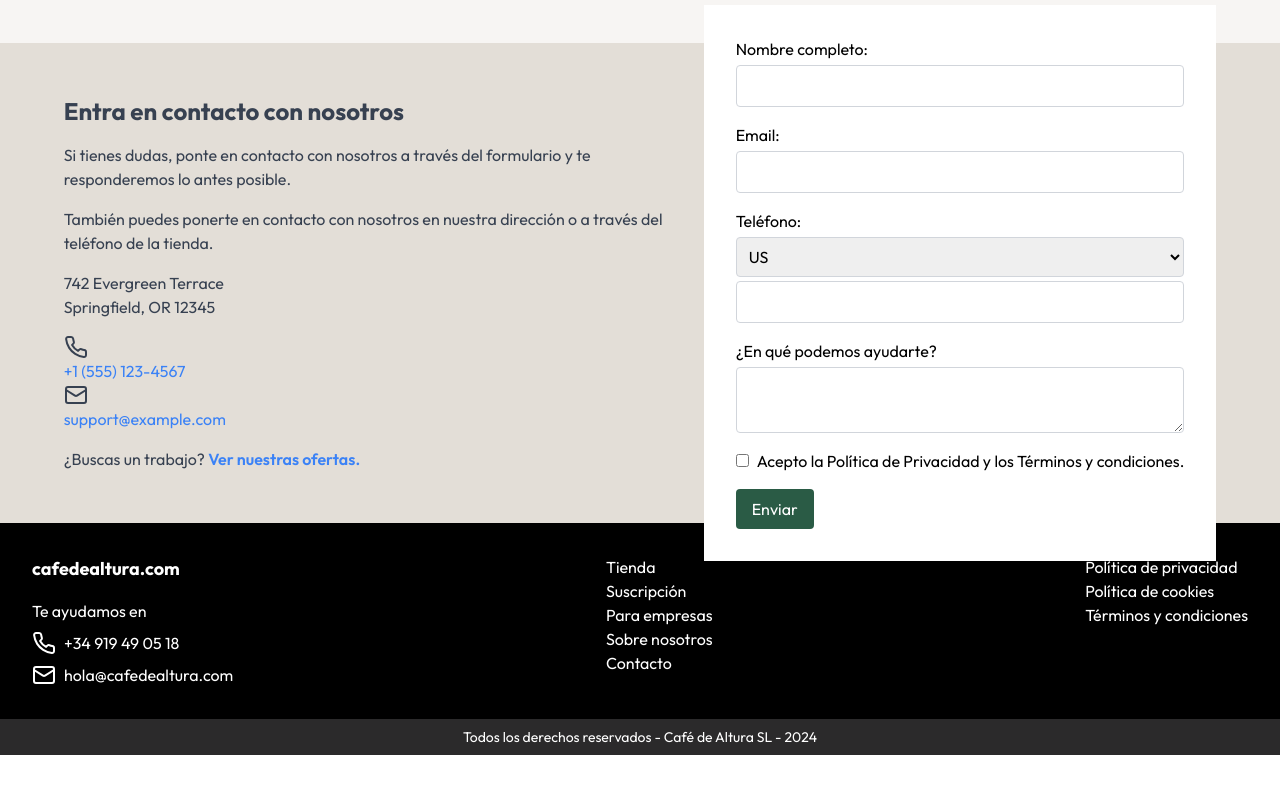
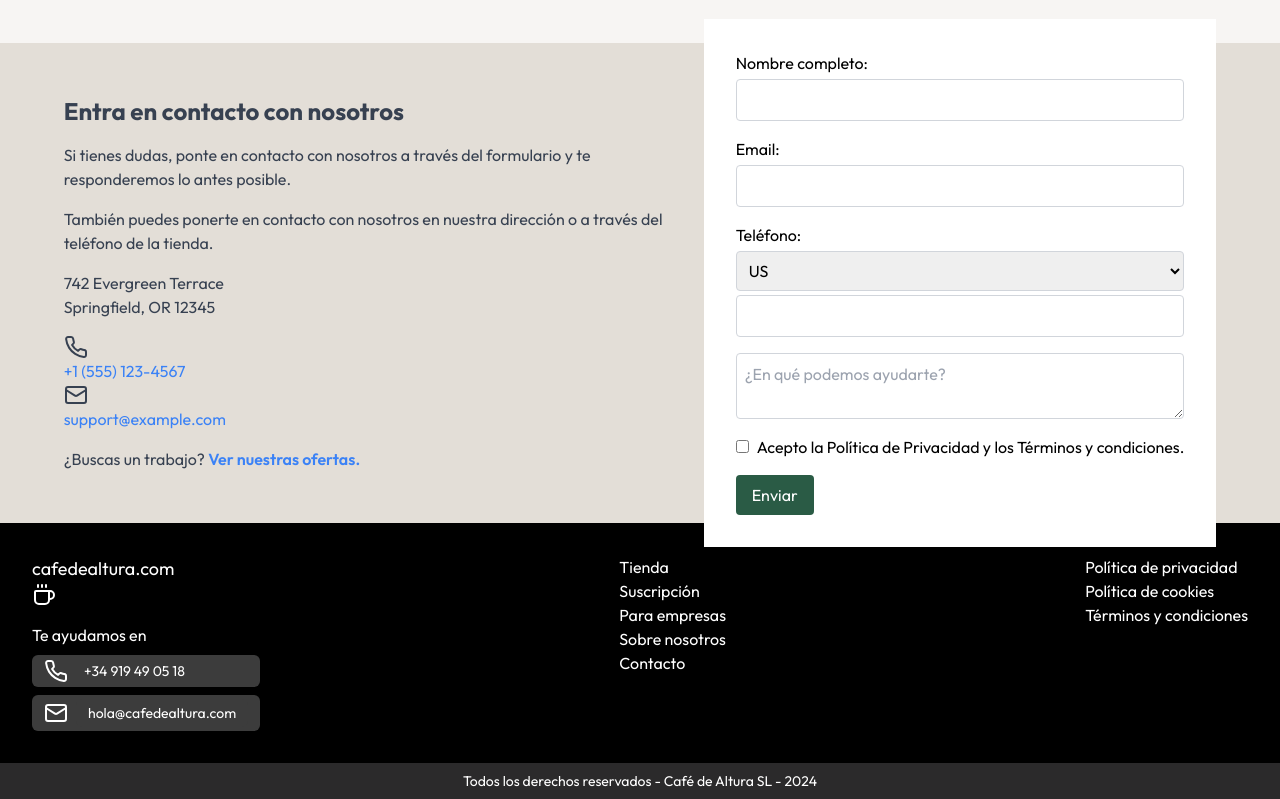
Before and after one commit to gabrielaspooky/CafeDeAlturaV2, a Next.js app in the folder cafe-de-altura/: page / in a window 1280 px wide. Shown: the part 2394-3193 px from the top of the page. Before the commit the page ends 3149 px from the top, so only its background shows below. Built offline with nearby package versions, Linux system fonts and the light colour scheme; no server answers.

Commit message:
added new styles to little UI elements

```diff
--- a/cafe-de-altura/components/ui/Footer.jsx
+++ b/cafe-de-altura/components/ui/Footer.jsx
@@ -1,5 +1,5 @@
 import React from 'react';
-import { Phone, Mail } from 'lucide-react';
+import { Phone, Mail, Coffee } from 'lucide-react';
 import Link from 'next/link';
 
 const Footer = () => {
@@ -9,16 +9,17 @@ const Footer = () => {
         <div className="flex flex-col md:flex-row justify-between">
           {/* Left Section */}
           <div className="mb-8 md:mb-0">
-            <h2 className="text-lg font-bold">cafedealtura.com</h2>
+            <h2 className="text-lg">cafedealtura.com <Coffee />
+            </h2>
             <div className="mt-4">
               <p>Te ayudamos en</p>
-              <div className="flex items-center mt-2">
+              <div className="bg-[#3C3C3C] hover:bg-[#505050] text-sm py-1 px-3 rounded-md flex items-center mt-2 gap-2 text-center">
                 <Phone className="h-6 w-6 text-white mr-2" />
                 <Link href="tel:+34919490518" className="text-white">+34 919 49 05 18</Link>
               </div>
-              <div className="flex items-center mt-2">
+              <div className="flex items-center mt-2 bg-[#3C3C3C] hover:bg-[#505050] text-sm py-1 px-3 rounded-md text-center">
                 <Mail className="h-6 w-6 text-white mr-2" />
-                <Link href="mailto:hola@cafedealtura.com" className="text-white">hola@cafedealtura.com</Link>
+                <Link href="mailto:hola@cafedealtura.com" className="text-white bg-[#3C3C3C] hover:bg-[#505050] text-sm py-1 px-3 rounded-md">hola@cafedealtura.com</Link>
               </div>
             </div>
           </div>
--- a/cafe-de-altura/src/app/(main)/HomeForm.jsx
+++ b/cafe-de-altura/src/app/(main)/HomeForm.jsx
@@ -36,23 +36,23 @@ const HomeForm = () => {
           className="block w-full mt-1 p-2 border border-gray-300 rounded text-black"
         />
       </label>
-      <label className="block">
+      <label className="block text-black">
         Email:
         <input
           type="email"
           name="email"
           value={formData.email}
           onChange={handleChange}
-          className="block w-full mt-1 p-2 border border-gray-300 rounded"
+          className="text-black focus:outline-none focus:ring focus:ring-[#2A5B45] block w-full mt-1 p-2 border border-gray-300 rounded focus:outline-none focus:ring focus:ring-[#2A5B45]"
         />
       </label>
-      <label className="block">
+      <label className="block text-black">
         Teléfono:
         <select
           name="prefijo"
           value={formData.prefijo}
           onChange={handleChange}
-          className="block w-full mt-1 p-2 border border-gray-300 rounded"
+          className="block w-full mt-1 p-2 border border-gray-300 rounded text-black focus:outline-none focus:ring focus:ring-[#2A5B45]"
         >
           <option value="+1">US</option>
           {/* Agregar más opciones de prefijos según sea necesario */}
@@ -62,25 +62,25 @@ const HomeForm = () => {
           name="telefono"
           value={formData.telefono}
           onChange={handleChange}
-          className="block w-full mt-1 p-2 border border-gray-300 rounded"
+          className="block w-full mt-1 p-2 border border-gray-300 rounded text-black focus:outline-none focus:ring focus:ring-[#2A5B45]"
         />
       </label>
-      <label className="block">
-        ¿En qué podemos ayudarte?
+      <label className="block text-black">
         <textarea
+        placeholder='¿En qué podemos ayudarte?'
           name="mensaje"
           value={formData.mensaje}
           onChange={handleChange}
-          className="block w-full mt-1 p-2 border border-gray-300 rounded"
+          className="block w-full mt-1 p-2 border border-gray-300 rounded text-black focus:outline-none focus:ring focus:ring-[#2A5B45]"
         />
       </label>
-      <label className="block">
+      <label className="block text-black">
         <input
           type="checkbox"
           name="aceptaTerminos"
           checked={formData.aceptaTerminos}
           onChange={handleChange}
-          className="mr-2"
+          className="mr-2 accent-[#2A5B45]"
         />
         Acepto la Política de Privacidad y los Términos y condiciones.
       </label>
--- a/cafe-de-altura/src/app/shoppingBag/page.jsx
+++ b/cafe-de-altura/src/app/shoppingBag/page.jsx
@@ -104,7 +104,7 @@ const ShoppingBag = () => {
               <h3 className="text-lg font-semibold mb-4">Seleccionar envío</h3>
               <div className="mb-4">
                 <label className="flex items-center">
-                  <input type="radio" name="shipping" className="form-radio text-green-600" checked />
+                  <input type="radio" name="shipping" className="form-radio accent-[#2A5B45]" />
                   <span className="ml-2 text-sm">Envío 5-7 días</span>
                   <span className="ml-auto text-sm font-semibold">GRATIS</span>
                 </label>
@@ -112,7 +112,7 @@ const ShoppingBag = () => {
               </div>
               <div>
                 <label className="flex items-center">
-                  <input type="radio" name="shipping" className="form-radio text-green-600" />
+                  <input type="radio" name="shipping" className="form-radio accent-[#2A5B45]" />
                   <span className="ml-2 text-sm">Envío urgente 24h</span>
                   <span className="ml-auto text-sm font-semibold">€{shippingCost.toFixed(2)}</span>
                 </label>
```
